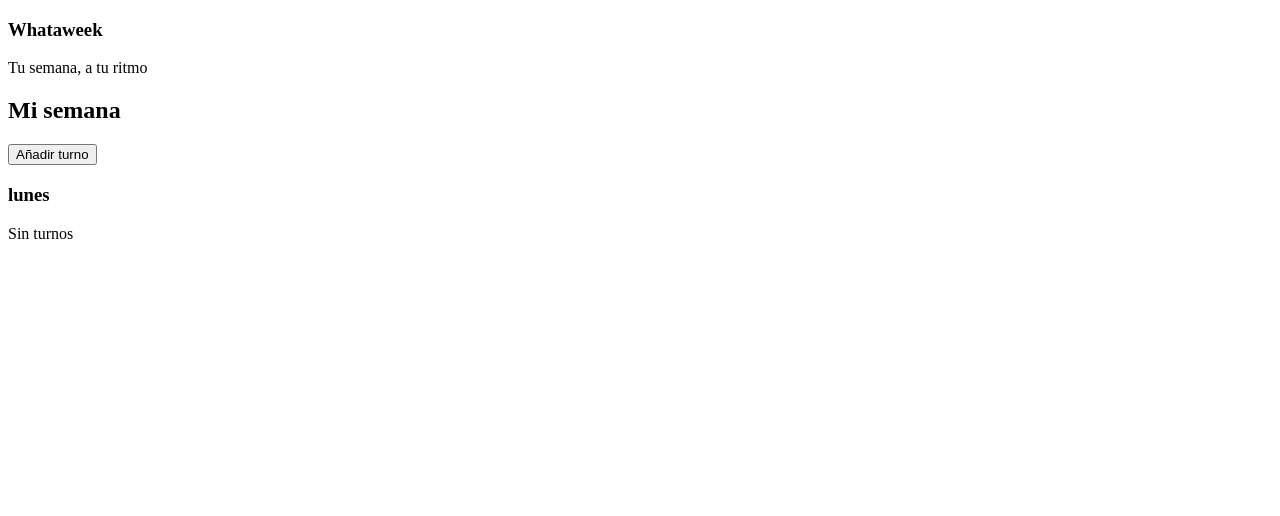
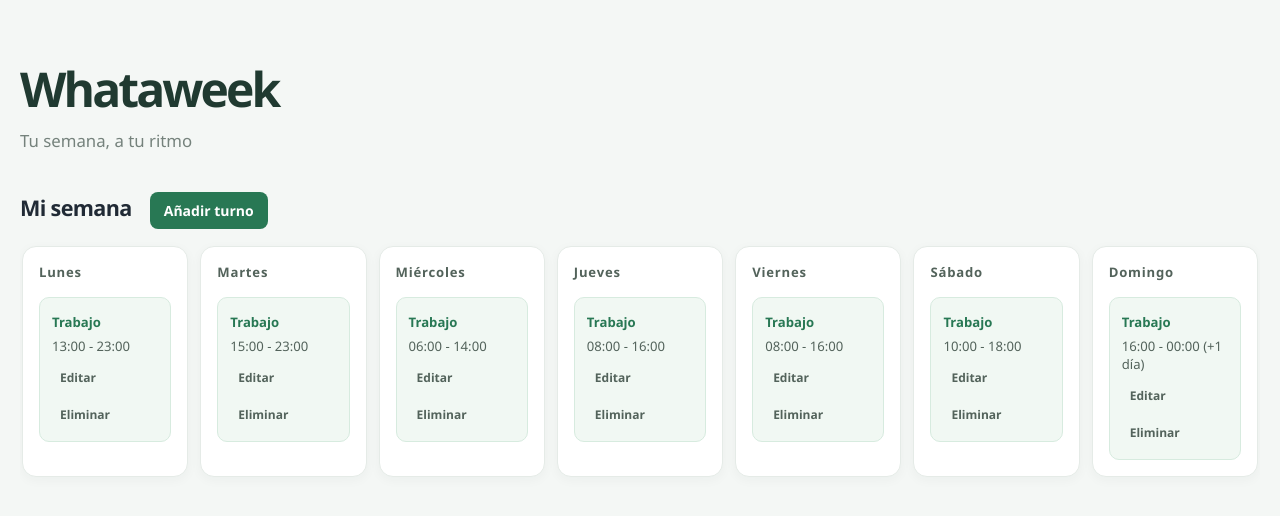
Before and after one commit to yoelvishernandez86-droid/whataweek, a React (Vite) app: page / in a window 1280 px wide. Shown: the top 516 px of the page. Built offline with nearby package versions, Linux system fonts and the light colour scheme.

Commit message:
feat: agregar componentes y lógica para gestionar turnos semanales

```diff
--- a/src/components/dia.tsx
+++ b/src/components/dia.tsx
@@ -1,21 +1,35 @@
-type Dia = {
+import Turno from "./turno";
+import { turnos } from "../turnos/turnos";
+export type Dia = {
   nombre: DiasDeSemana;
 };
 
-type DiasDeSemana =
+export type DiasDeSemana =
   | "lunes"
   | "martes"
-  | "miercoles"
+  | "miércoles"
   | "jueves"
   | "viernes"
-  | "sabado"
+  | "sábado"
   | "domingo";
 
 function Dia(diaSemana: Dia) {
+  const editarTurno = () => {};
+  const eliminarTurno = () => {};
+
   return (
     <article>
       <h3>{diaSemana.nombre}</h3>
-      <p>Sin turnos</p>
+      {turnos
+        .filter((turno) => turno.dia === diaSemana.nombre)
+        .map((turno) => (
+          <Turno
+            key={turno.id}
+            turno={turno}
+            onEditar={editarTurno}
+            onEliminar={eliminarTurno}
+          />
+        ))}
     </article>
   );
 }
--- /dev/null
+++ b/src/components/turno.tsx
@@ -0,0 +1,35 @@
+import type { DiasDeSemana } from "./dia";
+
+export type TurnoDatos = {
+  id: string;
+  dia: DiasDeSemana;
+  entrada: string;
+  salida: string;
+};
+
+type TurnoProps = {
+  turno: TurnoDatos;
+  onEditar: (turno: TurnoDatos) => void;
+  onEliminar: (id: string) => void;
+};
+
+export function Turno({ turno, onEditar, onEliminar }: TurnoProps) {
+  const esNocturno = turno.salida < turno.entrada;
+
+  return (
+    <article className="turno">
+      <div>
+        <strong>Trabajo</strong>
+        <p>
+          {turno.entrada} - {turno.salida}
+          {esNocturno && " (+1 día)"}
+        </p>
+      </div>
+
+      <button onClick={() => onEditar(turno)}>Editar</button>
+      <button onClick={() => onEliminar(turno.id)}>Eliminar</button>
+    </article>
+  );
+}
+
+export default Turno;
--- a/src/index.css
+++ b/src/index.css
@@ -0,0 +1,161 @@
+:root {
+  font-family: "Segoe UI", sans-serif;
+  color: #202a35;
+  background: #f4f7f5;
+  font-synthesis: none;
+  text-rendering: optimizeLegibility;
+  -webkit-font-smoothing: antialiased;
+  -moz-osx-font-smoothing: grayscale;
+
+  font-optical-sizing: auto;
+  font-weight: 400;
+}
+
+* {
+  box-sizing: border-box;
+}
+
+body {
+  min-width: 320px;
+  min-height: 100vh;
+  margin: 0;
+}
+
+button {
+  border: 0;
+  border-radius: 8px;
+  padding: 9px 14px;
+  font: inherit;
+  font-size: 0.875rem;
+  font-weight: 600;
+  cursor: pointer;
+  transition:
+    background-color 160ms ease,
+    color 160ms ease,
+    transform 160ms ease;
+}
+
+button:focus-visible {
+  outline: 3px solid #a8d8c1;
+  outline-offset: 2px;
+}
+
+#root > section {
+  width: min(100% - 40px, 1440px);
+  margin: 0 auto;
+  padding: 56px 0;
+}
+
+#root > section > article:first-child {
+  margin-bottom: 40px;
+}
+
+#root > section > article:first-child h1 {
+  margin: 0;
+  color: #203a31;
+  font-size: clamp(2rem, 5vw, 3rem);
+  letter-spacing: -0.06em;
+}
+
+#root > section > article:first-child p {
+  margin: 8px 0 0;
+  color: #75827c;
+  font-size: 1.05rem;
+}
+
+#root > section > article:nth-child(2) > h2 {
+  display: inline-block;
+  margin: 0 18px 20px 0;
+  font-size: 1.35rem;
+  letter-spacing: -0.03em;
+}
+
+#root > section > article:nth-child(2) > button {
+  background: #287854;
+  color: #fff;
+}
+
+#root > section > article:nth-child(2) > button:hover {
+  background: #1e6344;
+  transform: translateY(-1px);
+}
+
+#root > section > article:nth-child(2) > div {
+  display: grid;
+  grid-template-columns: repeat(7, minmax(150px, 1fr));
+  gap: 12px;
+  overflow-x: auto;
+  padding: 4px 2px 14px;
+}
+
+#root > section > article:nth-child(2) > div > article {
+  min-height: 190px;
+  padding: 16px;
+  border: 1px solid #e5ebe7;
+  border-radius: 14px;
+  background: #fff;
+  box-shadow: 0 3px 12px rgb(32 58 49 / 4%);
+}
+
+#root > section > article:nth-child(2) > div > article > h3 {
+  margin: 0 0 16px;
+  color: #53635b;
+  font-size: 0.82rem;
+  font-weight: 700;
+  letter-spacing: 0.06em;
+  text-transform: capitalize;
+}
+
+.turno {
+  display: flex;
+  flex-wrap: wrap;
+  align-items: center;
+  justify-content: space-between;
+  gap: 8px;
+  padding: 12px;
+  border: 1px solid #d7ebdf;
+  border-radius: 10px;
+  background: #f1f8f3;
+}
+
+.turno > div {
+  min-width: 100%;
+}
+
+.turno strong {
+  color: #287854;
+  font-size: 0.82rem;
+}
+
+.turno p {
+  margin: 5px 0 0;
+  color: #53635b;
+  font-size: 0.82rem;
+}
+
+.turno button {
+  padding: 6px 8px;
+  background: transparent;
+  color: #53635b;
+  font-size: 0.75rem;
+}
+
+.turno button:hover {
+  background: #e1eee5;
+  color: #203a31;
+}
+
+@media (max-width: 600px) {
+  #root > section {
+    width: min(100% - 28px, 1440px);
+    padding: 36px 0;
+  }
+
+  #root > section > article:first-child {
+    margin-bottom: 30px;
+  }
+
+  #root > section > article:nth-child(2) > div {
+    grid-template-columns: repeat(7, minmax(138px, 1fr));
+  }
+}
--- a/src/pages/inicio.tsx
+++ b/src/pages/inicio.tsx
@@ -12,6 +12,12 @@
         <button>Añadir turno</button>
         <div>
           <Dia nombre={"lunes"} />
+          <Dia nombre={"martes"} />
+          <Dia nombre={"miércoles"} />
+          <Dia nombre={"jueves"} />
+          <Dia nombre={"viernes"} />
+          <Dia nombre={"sábado"} />
+          <Dia nombre={"domingo"} />
         </div>
       </article>
     </section>
--- /dev/null
+++ b/src/turnos/turnos.ts
@@ -0,0 +1,46 @@
+import type { TurnoDatos } from "../components/turno";
+
+export const turnos: TurnoDatos[] = [
+  {
+    id: "1",
+    dia: "lunes",
+    entrada: "13:00",
+    salida: "23:00",
+  },
+  {
+    id: "2",
+    dia: "martes",
+    entrada: "15:00",
+    salida: "23:00",
+  },
+  {
+    id: "3",
+    dia: "miércoles",
+    entrada: "06:00",
+    salida: "14:00",
+  },
+  {
+    id: "4",
+    dia: "jueves",
+    entrada: "08:00",
+    salida: "16:00",
+  },
+  {
+    id: "5",
+    dia: "viernes",
+    entrada: "08:00",
+    salida: "16:00",
+  },
+  {
+    id: "6",
+    dia: "sábado",
+    entrada: "10:00",
+    salida: "18:00",
+  },
+  {
+    id: "7",
+    dia: "domingo",
+    entrada: "16:00",
+    salida: "00:00",
+  },
+];
```
